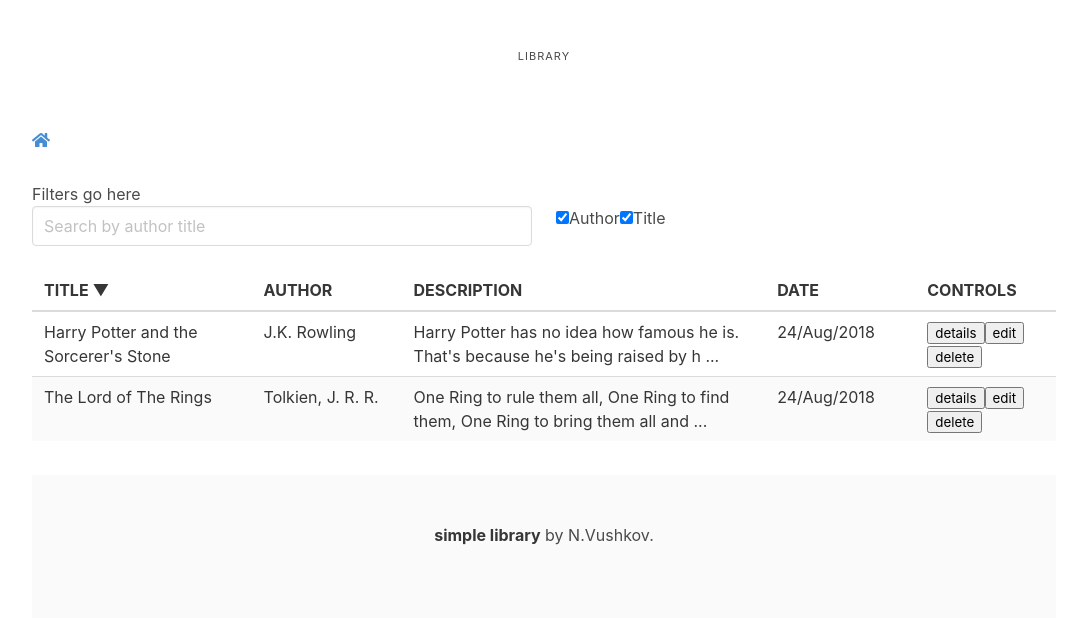
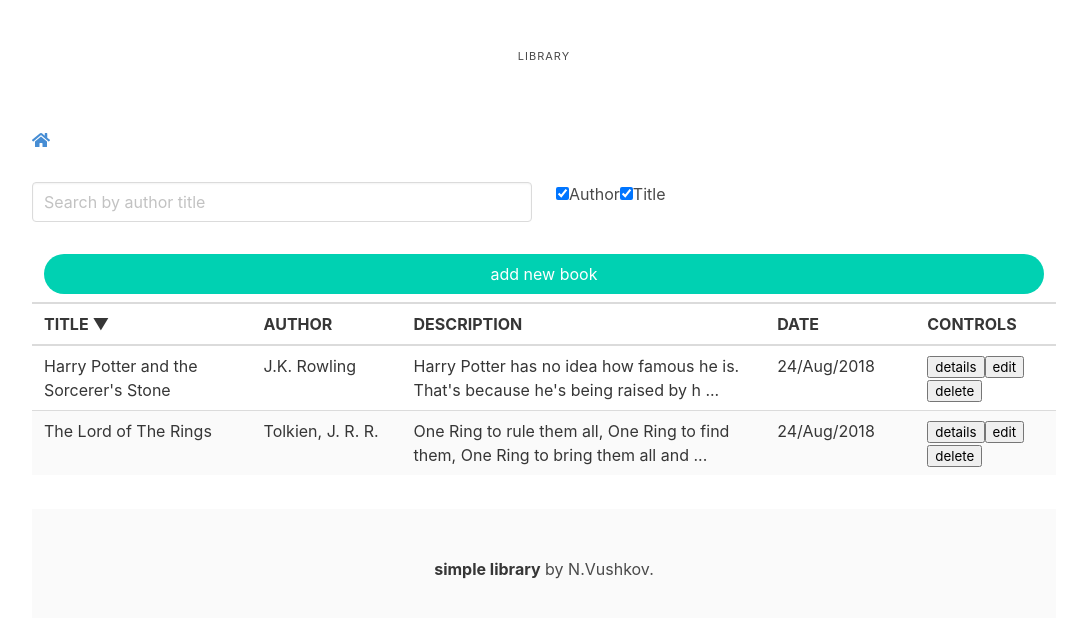
Before and after one commit to bateshot/libraray, a React app: page / in a window 1280 px wide. Shown: the top 618 px of the page, without its empty margins (96-1183 px from the left). Built offline with nearby package versions, Linux system fonts and the light colour scheme; the HTML template or start-up script is replaced by a standard one.

Commit message:
adding a new book

```diff
--- a/package.json
+++ b/package.json
@@ -35,7 +35,6 @@
     "bulma": "^0.7.1",
     "history": "^4.7.2",
     "i": "^0.3.6",
-    "isbn-validator": "^1.2.0",
     "lodash": "^4.17.10",
     "moment": "^2.22.2",
     "npm": "^6.3.0",
--- a/src/components/EditBook.js
+++ b/src/components/EditBook.js
@@ -44,8 +44,8 @@ export default class EditBook extends React.Component {
                 <div className="field">
                     <label className="label">ISBN</label>
                     <div className="control">
-                        <input disabled={!!isbn} onChange={(e) => { this.onChange('isbn', e.target.value) }}
-                        value={isbn} className="input" type="text" placeholder="title" />
+                        <input disabled={!!this.props.isbn} onChange={(e) => { this.onChange('isbn', e.target.value) }}
+                        value={isbn} className="input" type="text" placeholder="ISBN" />
                     </div>
                 </div>
                 <div className="field">
@@ -98,8 +98,6 @@ export default class EditBook extends React.Component {
         const { book } = this.state
         const isValid = book.isValid()
 
-        console.log(isValid)
-
         if (!isValid) {
             toast.error('Empty field or invalid isbn format supplied')
             return
--- a/src/model/Book.js
+++ b/src/model/Book.js
@@ -1,5 +1,4 @@
 import { isEmpty } from 'lodash'
-import isbnIsValid from 'isbn-validator'
 
 export default class Book {
     constructor (book) {
@@ -8,7 +7,7 @@ export default class Book {
         this.title = book.title || undefined
         this.author = book.author || undefined
         this.description = book.description || undefined
-        this.date = book.date || undefined // timestamp
+        this.date = book.date || new Date().valueOf() // timestamp
     }
 
     isValid () {
@@ -19,8 +18,8 @@ export default class Book {
             if (typeof this[key] !== 'string' || isEmpty(this[key])) return false
         }
 
-        // valid isbn
-        if (!isbnIsValid(this.isbn)) return false
+        // valid isbn TODO use library
+        if (!this.isbn.match(/(ISBN[-]*(1[03])*[ ]*(: ){0,1})*(([0-9Xx][- ]*){13}|([0-9Xx][- ]*){10})/)) return false
 
         // non empty timestamp
         if (!this.date) return false
--- a/src/pages/Library.js
+++ b/src/pages/Library.js
@@ -40,13 +40,12 @@ export default class Library extends React.Component {
         const { editing, addBook } = this.state
         return (
             <div className="main">
-                <h1>Filters go here</h1>
                 { this.renderFilter() }
                 { this.renderBooks() }
                 <Modal
                     onClose={this.closeEditModal.bind(this)}
                     isActive={editing || addBook}>
-                    { editing ? <EditBook onSave={this.onBookSave.bind(this)} isbn={editing}></EditBook> : null}
+                    { editing || addBook ? <EditBook onSave={this.onBookSave.bind(this)} isbn={editing}></EditBook> : null}
                 </Modal>
             </div>
         )
@@ -90,6 +89,11 @@ export default class Library extends React.Component {
         return (
             <table className="table is-striped is-fullwidth is-hoverable">
                 <thead>
+                    <tr>
+                        <th colSpan={5}>
+                            <button onClick={this.createBook.bind(this)} className="button is-primary is-rounded is-fullwidth">add new book</button>
+                        </th>
+                    </tr>
                     <tr>
                         {this.renderSortBy('title')}
                         {this.renderSortBy('author')}
```
Also changed, not shown: 1 other file (tests, documents, lock files or other folders).
